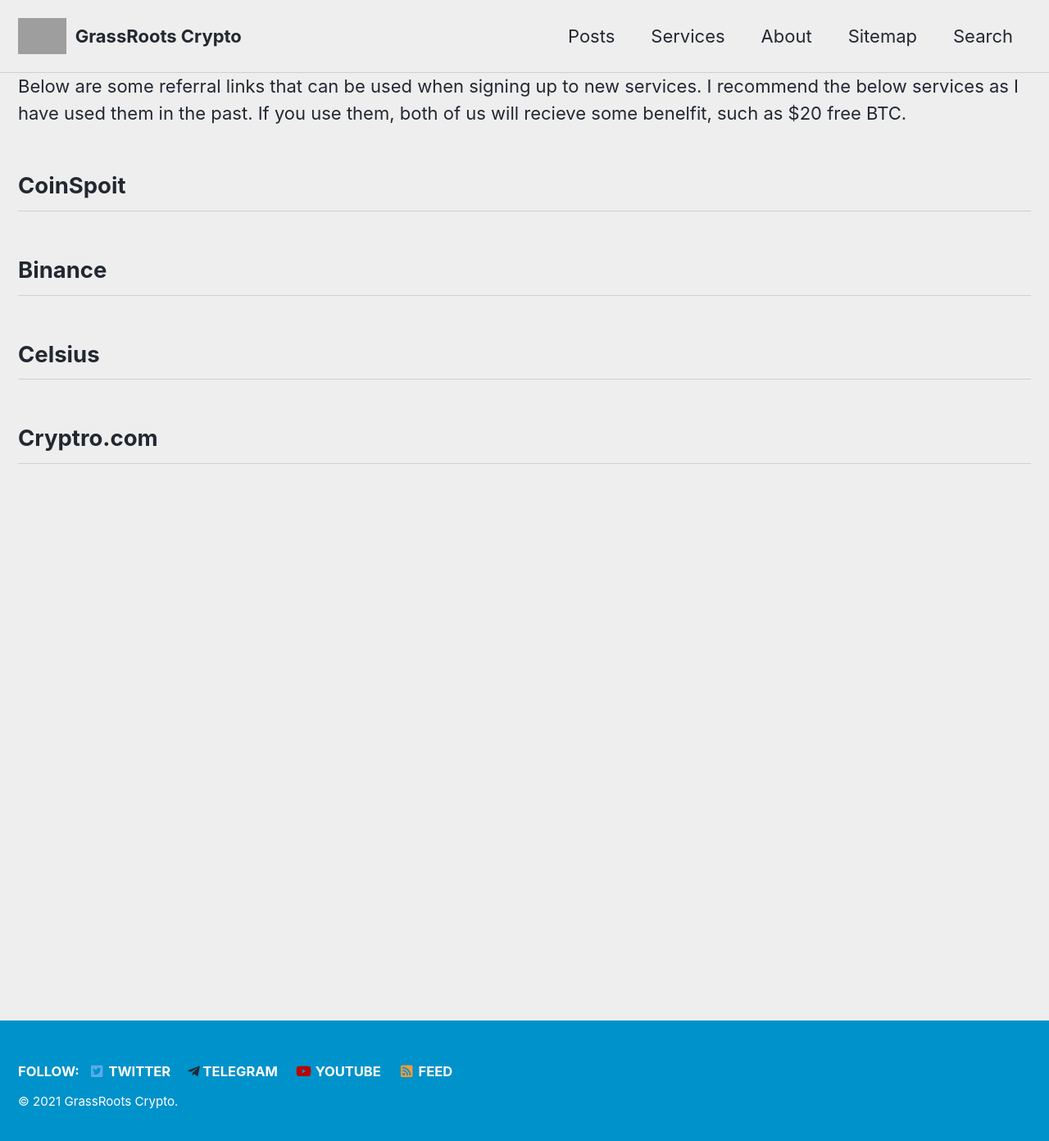
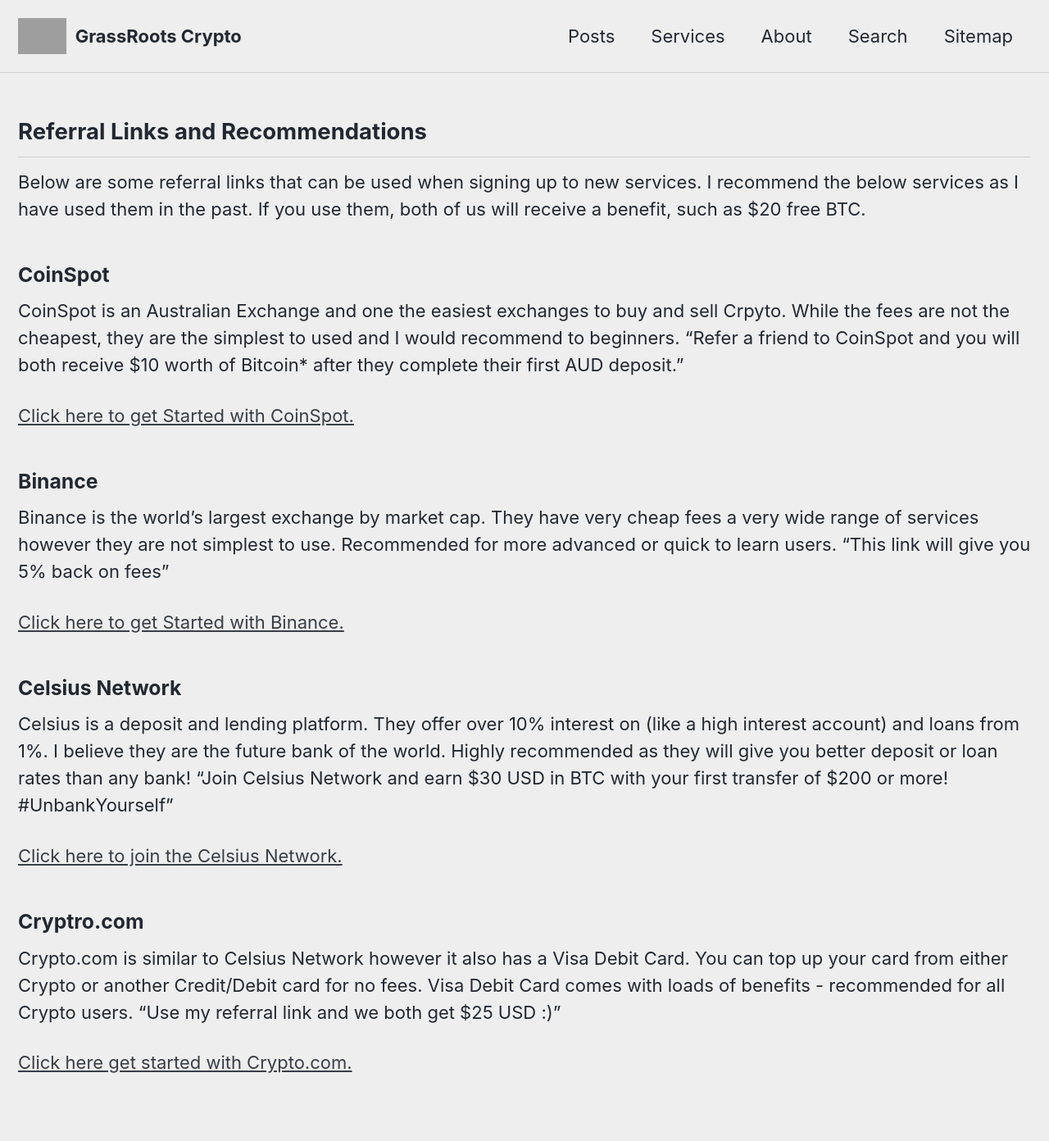
Before and after one commit to GrassRootsCrypto/GrassRootsCrypto.github.io, a Jekyll site: the page built from _pages/GettingStarted.md, in a window 1280 px wide and 1400 px high. Shown: the top 1392 px of the window at 82% size. Built offline with Jekyll 4.4.1, drawn with Linux system fonts in a browser that asks for light colours; cached includes are drawn as plain includes; grey boxes are pictures that could not be loaded.

Commit message:
Adding pages for review

```diff
--- a/_data/navigation.yml
+++ b/_data/navigation.yml
@@ -4,12 +4,13 @@
     url: /categories/
   - title: "Services"
     url: /Services/
+    description: "What GrassRoots Crypto can do for you"
   - title: "About"
     url: /About/
+  - title: "Search"
+    url: /search/
   - title: "Sitemap"
     url: /sitemap/
-  - title: "Search"
-    url: /search/
 
   #   url: /year-archive/
   # - title: "Sample Collections"
--- a/_pages/GettingStarted.md
+++ b/_pages/GettingStarted.md
@@ -1,17 +1,39 @@
 ---
 permalink: /GetStarted/
-title: "Getting Started"
+title: "Getting Started and Referral Links"
 layout: splash
+author_profile: false
 toc: false
 ---
 
+## Referral Links and Recommendations
+
 Below are some referral links that can be used when signing up to new services. I recommend the below services as I have used them in the past.
-If you use them, both of us will recieve some benelfit, such as $20 free BTC.
+If you use them, both of us will receive a benefit, such as $20 free BTC.
 
-## CoinSpoit
+### CoinSpot
+CoinSpot is an Australian Exchange and one the easiest exchanges to buy and sell Crpyto. While the fees are not the cheapest, they are the simplest to used and I would recommend to beginners.
+"Refer a friend to CoinSpot and you will both receive $10 worth of Bitcoin* after they complete their first AUD deposit."
 
-## Binance
+<a href="https://www.coinspot.com.au?affiliate=R8UBQA"> Click here to get Started with CoinSpot.</a>
 
-## Celsius
 
-## Cryptro.com
+### Binance
+Binance is the world's largest exchange by market cap. They have very cheap fees a very wide range of services however they are not simplest to use. Recommended for more advanced or quick to learn users.
+"This link will give you 5% back on fees"
+
+<a href="https://www.binance.com/en-AU/register?ref=ICX9L9FZ">Click here to get Started with Binance.</a>
+
+
+### Celsius Network
+Celsius is a deposit and lending platform. They offer over 10% interest on (like a high interest account) and loans from 1%. I believe they are the future bank of the world.
+Highly recommended as they will give you better deposit or loan rates than any bank!
+"Join Celsius Network and earn $30 USD in BTC with your first transfer of $200 or more! #UnbankYourself"
+
+<a href="https://celsiusnetwork.app.link/194223258a">Click here to join the Celsius Network.</a>
+
+
+### Cryptro.com
+Crypto.com is similar to Celsius Network however it also has a Visa Debit Card. You can top up your card from either Crypto or another Credit/Debit card for no fees. Visa Debit Card comes with loads of benefits - recommended for all Crypto users. "Use my referral link and we both get $25 USD :)"
+
+<a href="https://crypto.com/app/yn1qus5o17">Click here get started with Crypto.com.</a>
```
